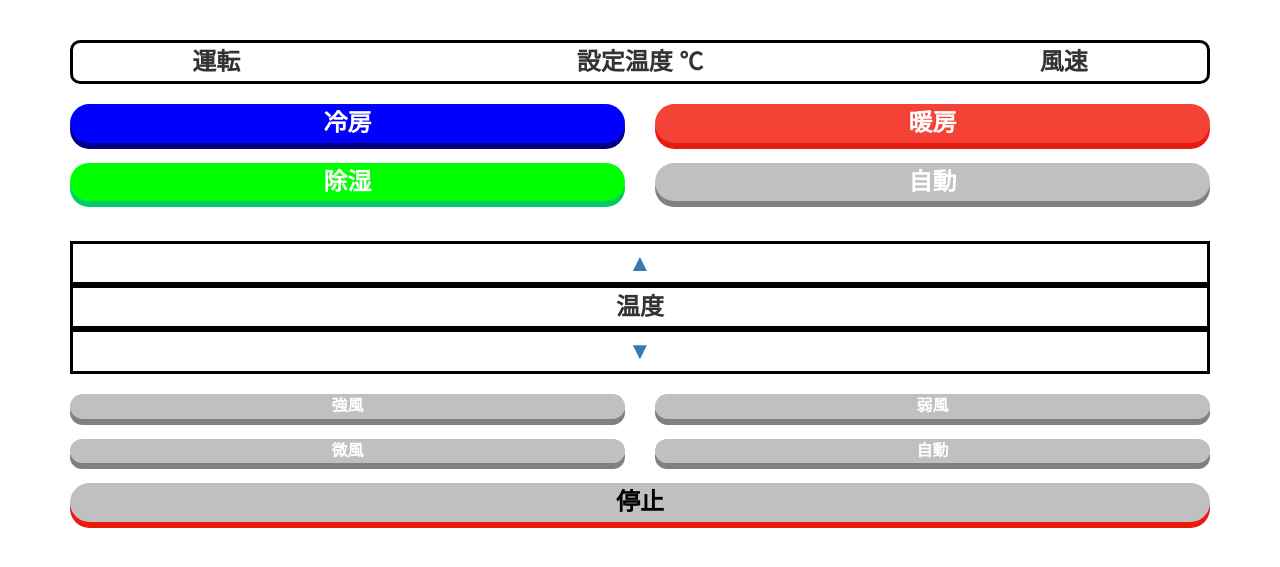
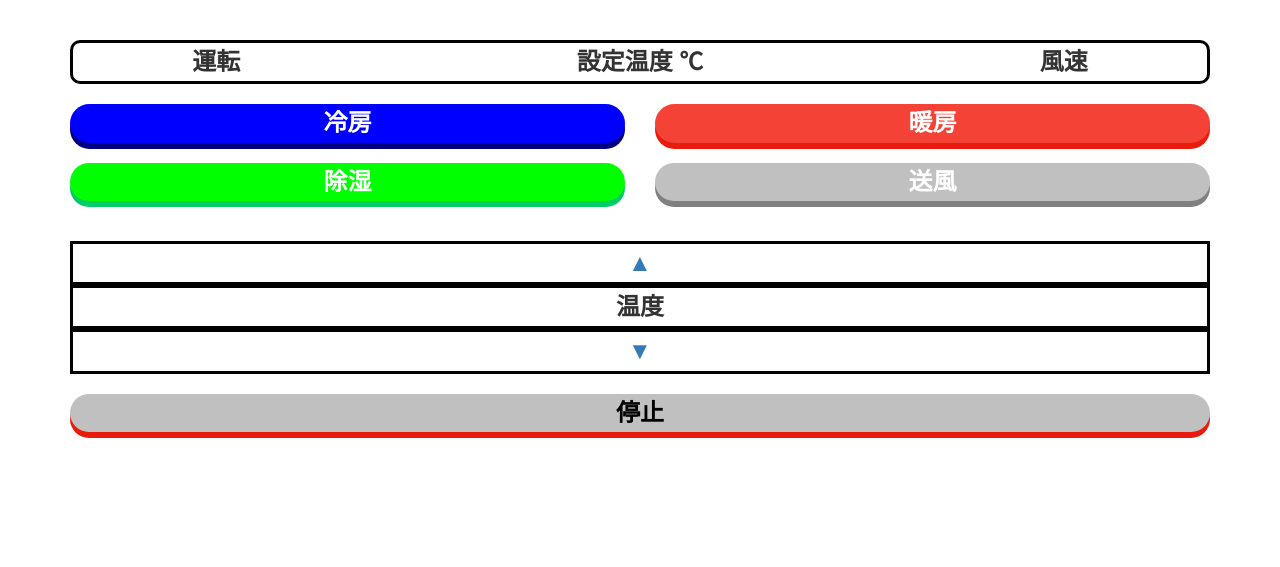
Before and after one commit to momotaro98/raspberry_AC_controller, a Flask app: template templates/index.html in a window 1280 px wide. Shown: the part 52-619 px from the top of the page. Run offline with Flask 2, Linux system fonts and the light colour scheme; the template is opened without the code that fills it, so the values that code supplies are empty; some libraries are stand-ins or nearby versions.

Commit message:
fix remocon design for experiment

```diff
--- a/models.py
+++ b/models.py
@@ -12,7 +12,7 @@ import utils
 
 class ACState:
     ACState_DICT = {"onoff": ("on", "off"),
-                    "operating": ("cool", "warm", "dry", "auto"),
+                    "operating": ("cool", "warm", "dry", "auto", "blast"),
                     "wind": ("strong", "weak", "breeze", "auto")}
 
     def __init__(self, context):
@@ -160,7 +160,8 @@ class ACState:
 
     class _ACStateConvertedJapanese:
         OperDictionary = {"cool": "冷房", "warm": "暖房",
-                          "dry": "除湿", "auto": "自動"}
+                          "dry": "除湿", "auto": "自動",
+                          "blast": "送風"}
         WindDictionary = {"strong": "強風", "weak": "弱風",
                           "breeze": "微風", "auto": "自動"}
 
--- a/static/css/default.css
+++ b/static/css/default.css
@@ -58,12 +58,15 @@ a:hover {
     background: #00ff00;
     box-shadow: 0 6px 0 #00cc66;
 }
-#autoButton{
+#blastButton{
     color: #fff;
     background: #c0c0c0;
     box-shadow: 0 6px 0 #808080;
 }
 #autoButton{
+    color: #fff;
+    background: #F5DA81;
+    box-shadow: 0 6px 0 #FFBF00;
 }
 #temperature{
     margin: 20px 0px 20px 0px;
--- a/static/js/acdisp.js
+++ b/static/js/acdisp.js
@@ -8,11 +8,14 @@
                 case 'warm':
                     $("body").css("background-color", "#F6CECE");
                     break
-                case 'auto':
-                    $("body").css("background-color", "#E6E6E6");
-                    break
                 case 'dry':
                     $("body").css("background-color", "#D8F6CE");
+                    break
+                case 'blast':
+                    $("body").css("background-color", "#F2F2F2");
+                    break
+                case 'auto':
+                    $("body").css("background-color", "#F5ECCE");
                     break
             }
         } else {
--- a/templates/index.html
+++ b/templates/index.html
@@ -54,11 +54,20 @@
             </a>
         </div>
         <div class="col-xs-6">
+            <a href="{{ url_for('modeOperating', operatingMode='blast') }}">
+                <div class="Button" id="blastButton">送風</div>
+            </a>
+        </div>
+    </div>
+    <!--
+    <div class="row">
+        <div class="col-xs-6">
             <a href="{{ url_for('modeOperating', operatingMode='auto') }}">
                 <div class="Button" id="autoButton">自動</div>
             </a>
         </div>
     </div>
+    -->
 </div>
 <div class="container">
     <div id="temperature">
@@ -71,6 +80,7 @@
         </a>
     </div>
 </div>
+<!--
 <div class="container">
     <div id="windButtons" class="row">
         <div class="col-xs-6">
@@ -97,6 +107,7 @@
         </div>
     </div>
 </div>
+-->
 <div class="container">
     <div id="stop">
         <a href="{{ url_for('turnOff') }}">
```
